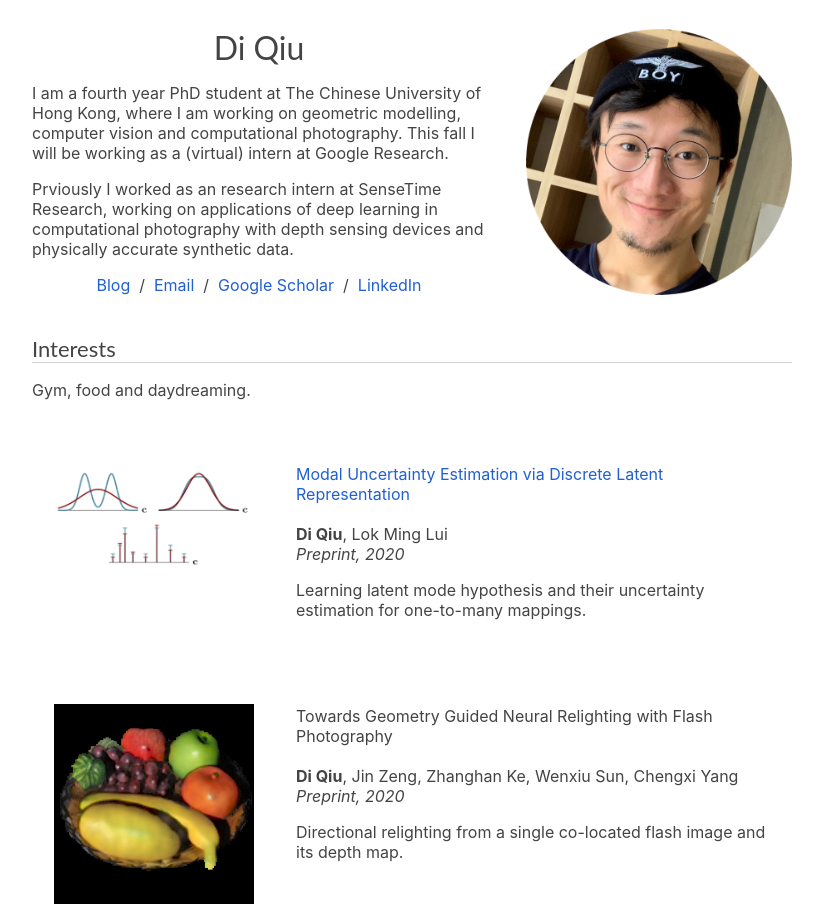
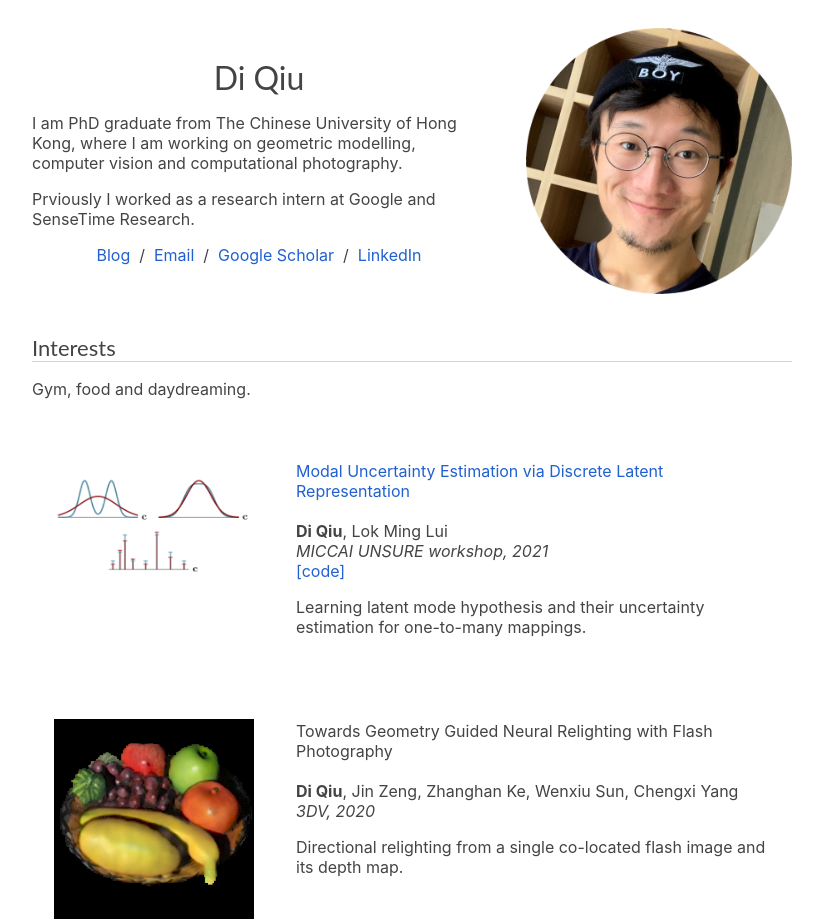
Before and after one commit to sylqiu/sylqiu.github.io, a plain HTML site: page index.html in a window 1280 px wide. Shown: the top 922 px of the page, without its empty margins (228-1051 px from the left). Drawn offline with Linux system fonts and the light colour scheme.

Commit message:
Update index.html

```diff
--- a/index.html
+++ b/index.html
@@ -24,11 +24,10 @@
               <p align="center">
                 <name>Di Qiu</name>
               </p>
-              <p>I am a fourth year PhD student at The Chinese University of Hong Kong, where I am working on geometric modelling, computer vision and computational photography.
-                This fall I will be working as a (virtual) intern at Google Research.
+              <p>I am PhD graduate from The Chinese University of Hong Kong, where I am working on geometric modelling, computer vision and computational photography.
               </p>
               <p>
-              Prviously I worked as an research intern at SenseTime Research, working on applications of deep learning in computational photography with depth sensing devices and physically accurate synthetic data.
+              Prviously I worked as a research intern at Google and SenseTime Research.
               </p>
               <p align=center>
                 <a href="https://sylqiu.blogspot.com/"> Blog</a> &nbsp/&nbsp
@@ -79,8 +78,9 @@
             <strong>Di Qiu</strong>,
             Lok Ming Lui
             <br>
-            <em>Preprint, 2020</em>
+            <em>MICCAI UNSURE workshop, 2021</em>
             <br>
+            <a href=https://github.com/sylqiu/MUE>[code]</a>
 
 
 
@@ -115,7 +115,7 @@
           <strong>Di Qiu</strong>,
           Jin Zeng, Zhanghan Ke, Wenxiu Sun, Chengxi Yang
           <br>
-          <em>Preprint, 2020</em>
+          <em>3DV, 2020</em>
           <br>
 
 
```
